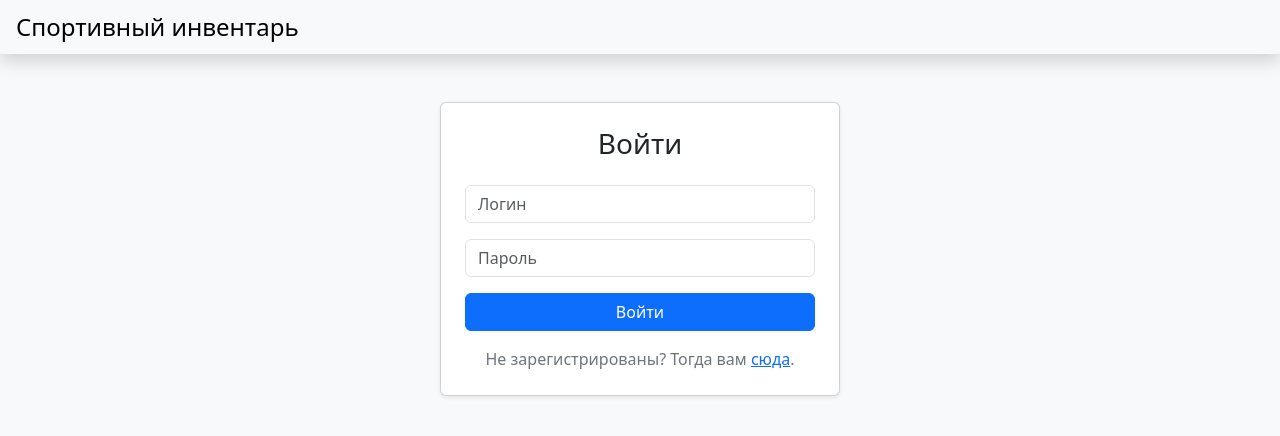
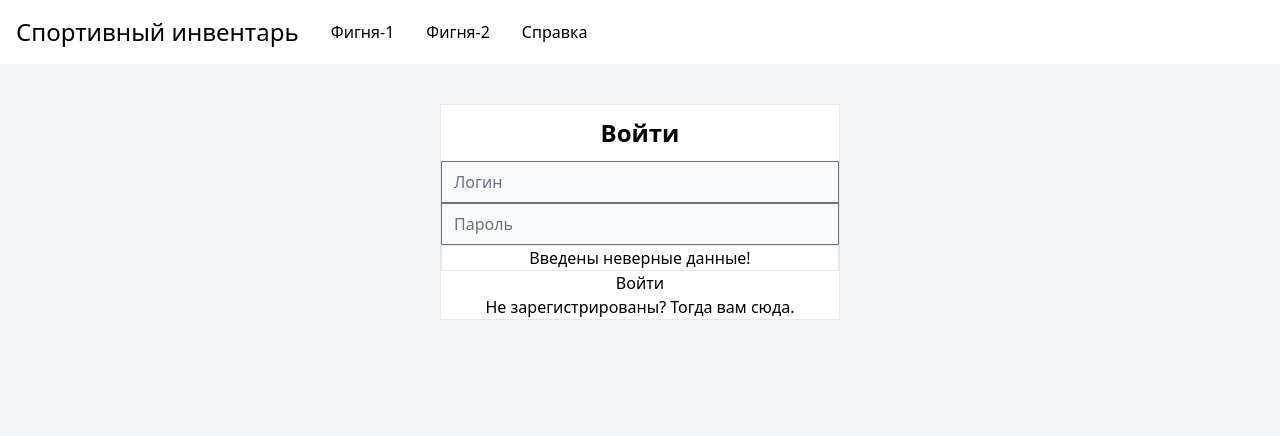
Before and after one commit to BetterLuckNextLife/sportinventory, a Django app: page / in a window 1280 px wide. Shown: the top 436 px of the page. Run offline with Django 5.2, Linux system fonts and the light colour scheme; some libraries are stand-ins or nearby versions.

Commit message:
Обновлена страница [login]
Разметка переписана под Tailwind CSS.

```diff
--- a/theme/templates/login.html
+++ b/theme/templates/login.html
@@ -1,49 +1,48 @@
-{% load static %}
+<!DOCTYPE html>
 
-<!DOCTYPE html>
-<html lang="ru">
+<html>
     <head>
         <meta charset="UTF-8">
         <meta name="viewport" content="width=device-width, initial-scale=1.0">
-        <title>Авторизация</title>
-        <link href="https://cdn.jsdelivr.net/npm/bootstrap@5.3.0/dist/css/bootstrap.min.css" rel="stylesheet">
+        <link href="../dist/styles.css" rel="stylesheet">
     </head>
-
-    <body class="bg-light">
-        <!-- Шапка -->
-        <nav class="navbar navbar-expand-lg shadow p-1">
-            <div class="container-fluid">
-                <a class="navbar-brand fs-4" href="#">Спортивный инвентарь</a>
+    <body class="bg-gray-100">
+        <nav class="bg-white shadow-lg">
+            <div class="mx-auto max-w-7x1">
+                <div class="flex items-center justify-between">
+                    <!-- Заголовок -->
+                    <h1 class="m-0 p-4 text-2xl">Спортивный инвентарь</h1>
+                    <!-- Вкладки -->
+                    <div class="h-16 flex items-center justify-between">
+                        <div class="h-full px-4 flex items-center border-l bg-indigo-50 transition">
+                            <a href="">Фигня-1</a>
+                        </div>
+                        <div class="h-full px-4 flex items-center border-l hover:bg-indigo-50 transition">
+                            <a href="">Фигня-2</a>
+                        </div>
+                        <div class="h-full px-4 flex items-center border-l hover:bg-indigo-50 transition">
+                            <a href="">Справка</a>
+                        </div>
+                    </div>
+                </div>
             </div>
         </nav>
 
-        <div class="d-flex justify-content-center align-items-center align-self-center mt-5">
-            <div class="card shadow-sm p-4" style="width: 400px;">
-                <h3 class="text-center mb-4">Войти</h3>
-                <form method="post">
-                    {% csrf_token %}
-                    <div class="mb-3">
-                        <input type="text" class="form-control" id="username" name="username" placeholder="Логин" required>
-                    </div>
-                    <div class="mb-3">
-                        <input type="password" class="form-control" id="password" name="password" placeholder="Пароль" required>
-                    </div>
+        <!-- Карточка входа -->
+        <div class="mx-auto mt-10 bg-white border rounded-n shadow-lg" style="width: 400px;">
+            <!-- Заголовок -->
+            <div class="p-3 border-b">
+                <h2 class="text-2xl text-center font-semibold">Войти</h2>
+            </div>
+            <!-- Тело -->
+            <div class="p-5 grid grid-cols-1 gap-y-5 bg-gradient-to-b from-white to-gray-100">
+                <input type="text" class="p-2 grow bg-gray-50 border text-gray-900 placeholder:text-gray-400 focus:bg-indigo-50 focus:outline focus:outline-indigo-500 transition" placeholder="Логин">
+                <input type="password" class="p-2 grow bg-gray-50 border text-gray-900 placeholder:text-gray-400 focus:bg-indigo-50 focus:outline focus:outline-indigo-500 transition" placeholder="Пароль">
+                <p class="p-2 bg-red-50 text-red-500 text-center border border-red-500">Введены неверные данные!</p>
+                <button type="submit" class="p-2 bg-indigo-500 text-white hover:bg-indigo-600 transition">Войти</button>
 
-                    <!-- Ошибка при неправильных данных -->
-                    {% if form.non_field_errors %}
-                        <div class="alert alert-danger">
-                            {{ form.non_field_errors }}
-                        </div>
-                    {% endif %}
-
-                    <button type="submit" class="btn btn-primary w-100">Войти</button>
-                </form>
-                <div class="mt-3 fs-6 text-center text-secondary">
-                    Не зарегистрированы? Тогда вам <a href="{% url 'register' %}" title="Зарегистрироваться">сюда</a>.
-                </div>
+                <p class="p-2 text-gray-400 text-center">Не зарегистрированы? Тогда вам <a class="text-indigo-600" href="">сюда</a>.</p>
             </div>
         </div>
-
-        <script type="text/javascript" src="{% static 'js/bootstrap.bundle.min.js' %}"></script>
     </body>
 </html>
```
